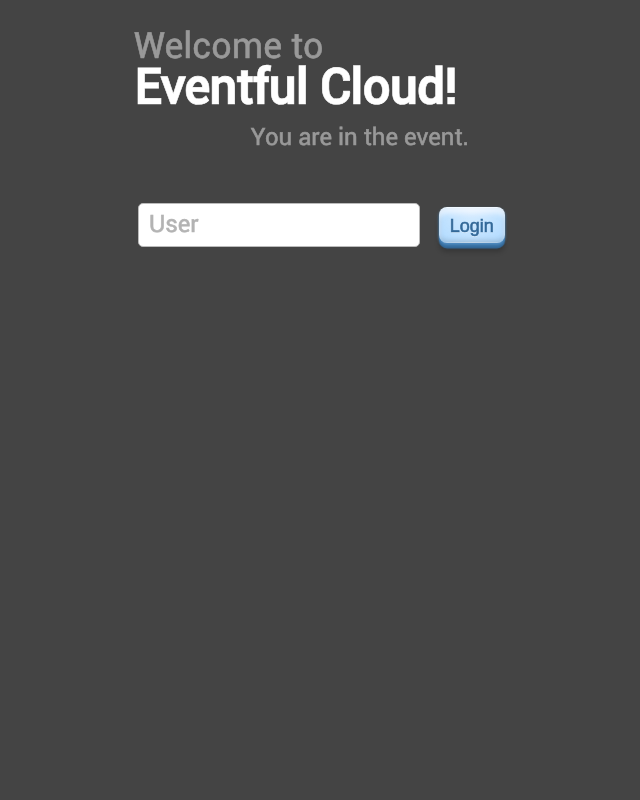
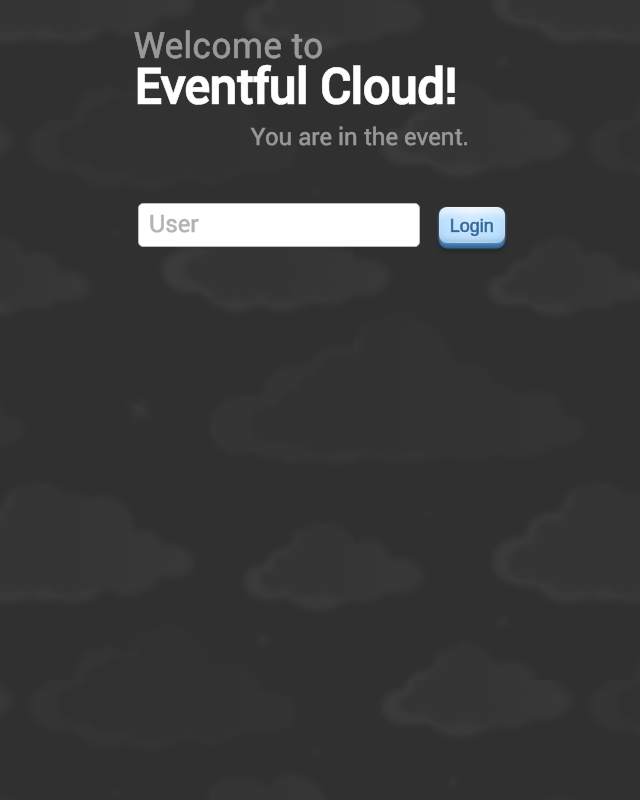
Before and after one commit to ialhashim/EventCloud, a PHP site: page /MobileApp/EventCloudApp/assets/www/index.html in a window 1280 px wide. Shown: the whole page, without its empty margins (306-946 px from the left). Run offline with PHP 8.4, Linux system fonts and the light colour scheme; some web fonts are replaced.

Commit message:
Moving background.

```diff
--- a/MobileApp/EventCloudApp/assets/www/css/custom.css
+++ b/MobileApp/EventCloudApp/assets/www/css/custom.css
@@ -30,12 +30,24 @@ html, body {
 	overflow: hidden;
 }
 
+@-webkit-keyframes slide {
+    from{
+        background-position:575px;
+    }
+    to{
+        background-position:1725px;
+    }
+}
+
 #mainScreen {
 	/*background: url('../img/bg_center.jpg') no-repeat center center;*/
 	overflow: hidden;
 	transition-property: all;
 	transition-timing-function: ease-in-out;
 	opacity: 0;
+
+	background-image: url('../img/cloudsDark.png');
+	-webkit-animation: slide 90s linear infinite;
 }
 
 #mainScreen {
```
Also changed, not shown: MobileApp/EventCloudApp/assets/www/img/cloudsDark.png (added).
